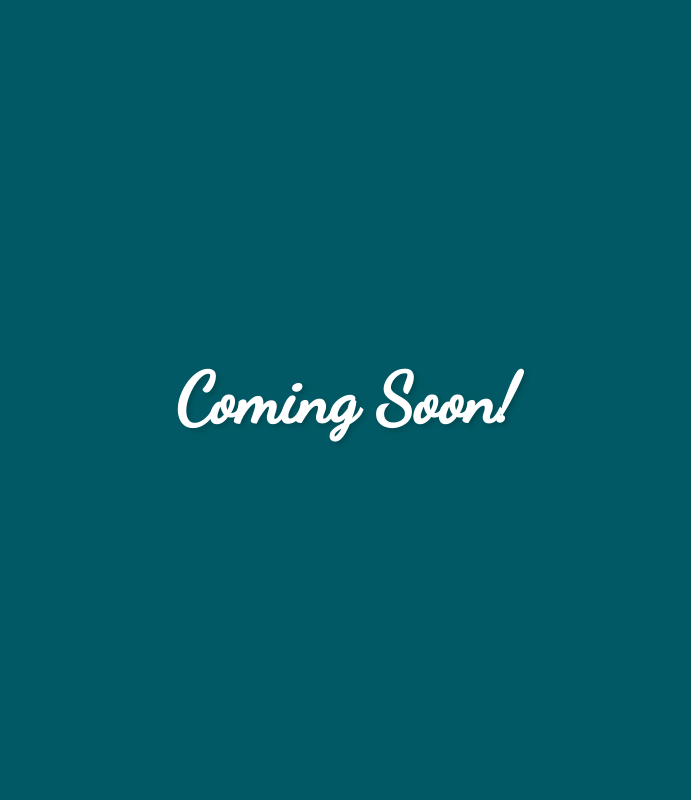
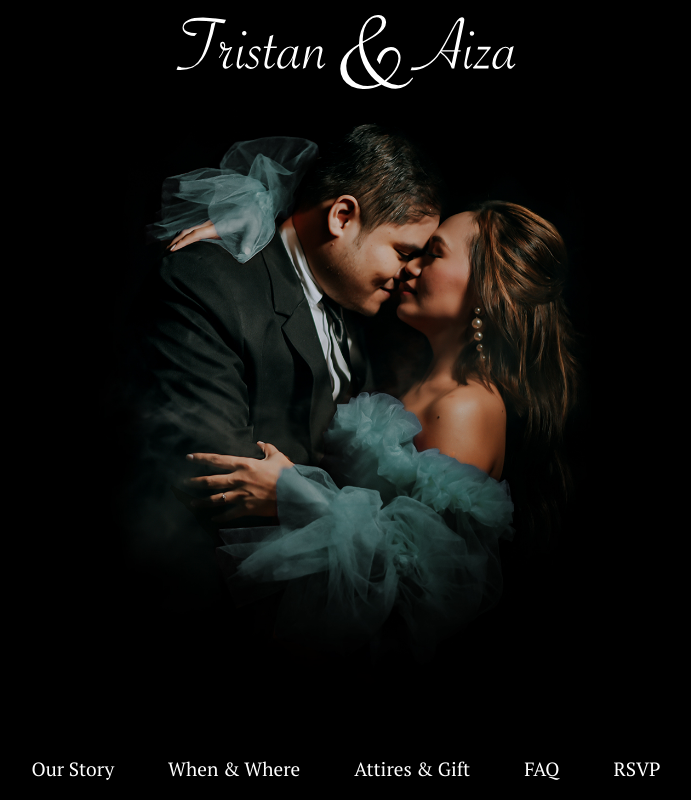
Before and after one commit to TACGalang/aizattledownwithtristan, a React (Create React App) app: page / in a window 1280 px wide. Shown: the top 800 px of the page, without its empty margins (294-985 px from the left). Built offline with nearby package versions, Linux system fonts and the light colour scheme.

Commit message:
Reveal home

```diff
--- a/src/App.js
+++ b/src/App.js
@@ -8,8 +8,7 @@
     <>
       <Router>
         <Switch>
-          <Route path="/" exact component={ComingSoon} />
-          <Route path="/secret" exact component={Home} />
+          <Route path="/" exact component={Home} />
           <Route
             path="/rsvp"
             exact
--- a/src/Components/Pages/Home.js
+++ b/src/Components/Pages/Home.js
@@ -3,7 +3,6 @@
 import Entourage from "../Entourage";
 import FAQ from "../FAQ";
 import Footer from "../Footer";
-import Gallery from "../Gallery";
 import Header from "../Header";
 import MobileNavBar from "../MobileNavBar";
 import { NavBar } from "../NavBar.js";
```
